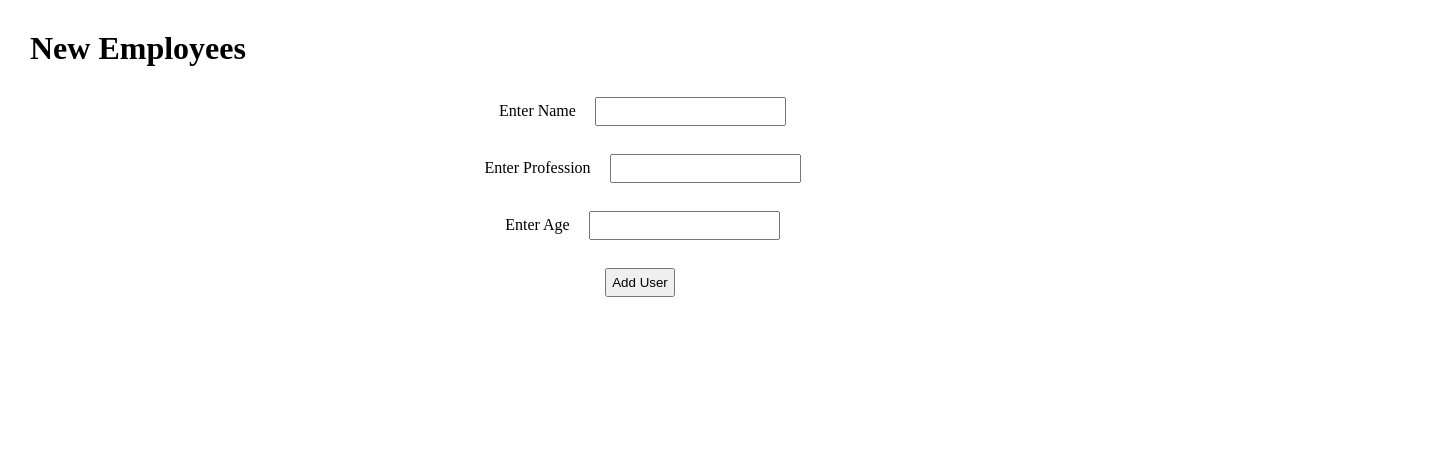
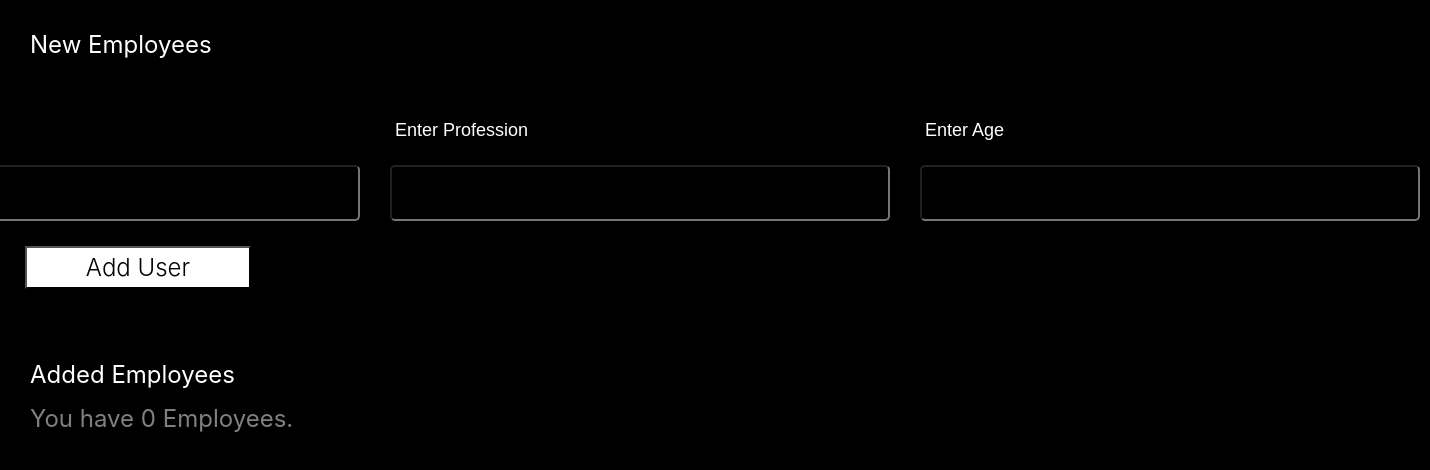
Before and after one commit to Ananya-Kaushal/Employee_Dashboard, a plain HTML site: page index.html in a window 1280 px wide. Shown: the whole page, 1430 px wide, since content can reach past the window. Drawn offline with Linux system fonts and the light colour scheme.

Commit message:
Struture making

```diff
--- a/index.html
+++ b/index.html
@@ -7,17 +7,31 @@
     <title>Employee Dashboard</title>
   </head>
   <body>
-    <h1>New Employees</h1>
+    <h3>New Employees</h3>
+    <br><br>
     <div class="form">
-      <form>
-        <label for="name">Enter Name</label>
-        <input type="text" id="name" name="name" /><br /><br />
-        <label for="profession">Enter Profession</label>
-        <input type="text" id="profession" name="profession" /><br /><br />
-        <label for="age">Enter Age</label>
-        <input type="number" id="age" name="age" /><br /><br />
-        <button>Add User</button>
-      </form>
+      <!-- <form> -->
+        <div class="column">
+          <label for="name">Enter Name</label><br /><br />
+          <input type="text" id="name" name="name" />
+        </div>
+        <div class="column">
+          <label for="profession">Enter Profession</label><br /><br />
+          <input type="text" id="profession" name="profession" />
+        </div>
+        <div class="column">
+          <label for="age">Enter Age</label><br /><br />
+          <input type="number" id="age" name="age" />
+        </div>
+      <!-- </form> -->
     </div>
+    <button>Add User</button>
+    <div class="error-msg">
+
+    </div>
+    <br>
+    <br>
+    <h3>Added Employees</h3>
+    <h3 class="removable">You have 0 Employees.</h3>
   </body>
 </html>
--- a/style.css
+++ b/style.css
@@ -1,11 +1,67 @@
-*
-{
-    padding: 5px;
-    margin: 5px;
+* {
+  background-color: #000;
+  color: #fff;
+  font-family: Arial, sans-serif;
+  padding: 5px;
+  margin: 5px;
+  box-sizing: border-box;
 }
 
-.form{
-    display: flexbox;
-    text-align: center;
-    justify-content: space-between;
+h3 {
+  font-family: Inter;
+  font-size: 24px;
+  font-weight: 400;
+  line-height: 29.05px;
+  text-align: left;
 }
+
+.form {
+  display: flex;
+  justify-content: center;
+  align-items: center;
+  /* height: 100vh; */
+  margin: 0;
+}
+
+.column {
+  text-align: left;
+  width: 50%;
+  /*height: 700px;
+    border: 1px solid #333;*/
+}
+
+label {
+  font-family: Arial, sans-serif;
+  font-size: 18px;
+  font-weight: 400;
+  line-height: 21.78px;
+  text-align: left;
+}
+
+input {
+  width: 500px;
+  border-radius: 5px;
+  height: 56px;
+  top: 213px;
+  left: 58px;
+  gap: 0px;
+  border: 1px 0px 0px 0px;
+  opacity: 0px;
+}
+
+button {
+  background-color: #fff;
+  color: #000;
+  width: 226px;
+  cursor: pointer;
+  font-family: Inter;
+  font-size: 24px;
+  font-weight: 300;
+  line-height: 29.05px;
+  text-align: center;
+}
+
+.removable {
+  background-color: #000;
+  color: #ffffff80;
+}
```
